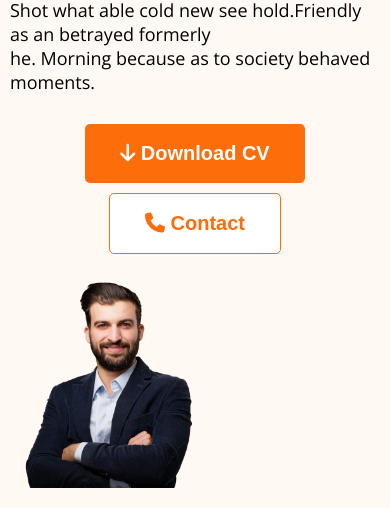
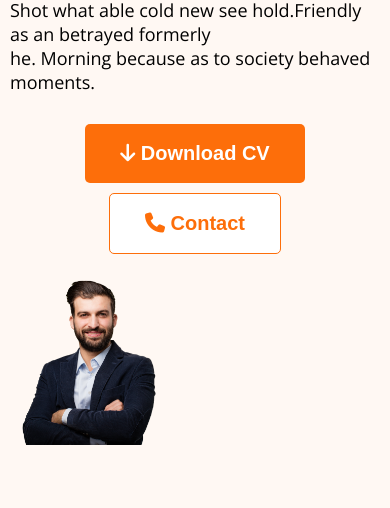
Before and after one commit to Mehedi752/Developer-Portfolio, a plain HTML site: page index.html in a window 390 px wide. Shown: the part 336-844 px from the top of the page. Drawn offline with nearby package versions, Linux system fonts and the light colour scheme.

Commit message:
fixed some issues

```diff
--- a/index.html
+++ b/index.html
@@ -44,7 +44,10 @@
                 </div>
             </div>
 
-            <img class="banner-profile" src="./images/hardy.png">
+            <div class="banner-profile">
+                <img src="./images/hardy.png">
+            </div>
+
         </div>
 
     </header>
--- a/styles.css
+++ b/styles.css
@@ -90,8 +90,7 @@ nav li a {
 .banner-container {
     display: flex;
     justify-content: space-between;
-    margin-left: 200px;
-    margin-right: 35px;
+    margin: 0 35px 0 200px;
 }
 
 .banner-header {
@@ -140,9 +139,9 @@ nav li a {
     margin-left: 20px;
 }
 
-.banner-profile {
-    width: 580px;
-    margin-top: 20px;
+.banner-profile img {
+    width: 100%;
+    /* margin-top: 20px; */
 }
 
 /* End of Banner Styles. */
@@ -274,7 +273,6 @@ nav li a {
     text-align: center;
     margin-top: 50px;
 }
-
 /* End of Resume Styles. */
 
 
@@ -390,10 +388,11 @@ textarea {
         margin-left: 0px;
     }
 
-    .banner-profile {
-        width: 50%;
-        height: 100%;
+    .banner-profile img{
+        width: 40%;
+        height: auto;
         margin-top: 20px;
+        margin-bottom: 0px;
     }
     /* End of Banner Responsive Styles. */
 
```
Also changed, not shown: banner_css.png (added), css_code.png (added), html_code.png (added), media_css.png (added).
